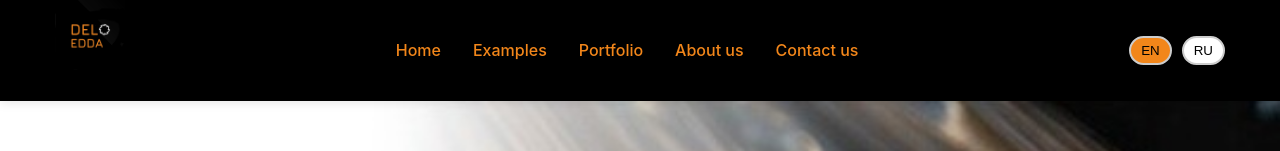
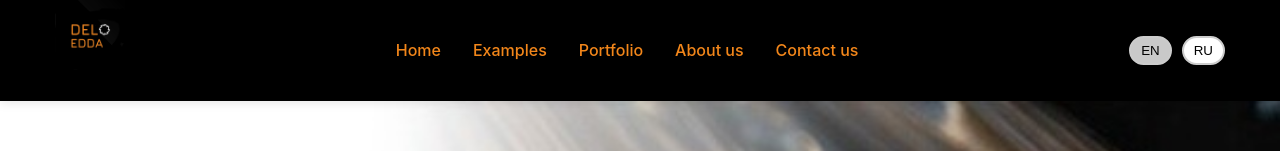
Before and after one commit to Rattlerutrap/DeloEddaFront, a React (Create React App) app: page / in a window 1280 px wide. In both pictures the pointer is over the button "EN". Shown: the top 151 px of the page. Built offline with nearby package versions, Linux system fonts and the light colour scheme.

Commit message:
language buttons made

```diff
--- a/src/styles/LanguageSwitcher.css
+++ b/src/styles/LanguageSwitcher.css
@@ -5,13 +5,13 @@
 
   .language-switcher button {
     padding: 5px 10px;
-    border: 2px solid #ccc;
+    border: 2px solid #cccccc;
     border-radius: 25px;
     background: var(--back-color);
     cursor: pointer;
   }
 
   .language-switcher button:hover {
-    background: var(--primary-color);
+    background: #c9c9c9;
     transition: background-color 0.3s;
   }
```
